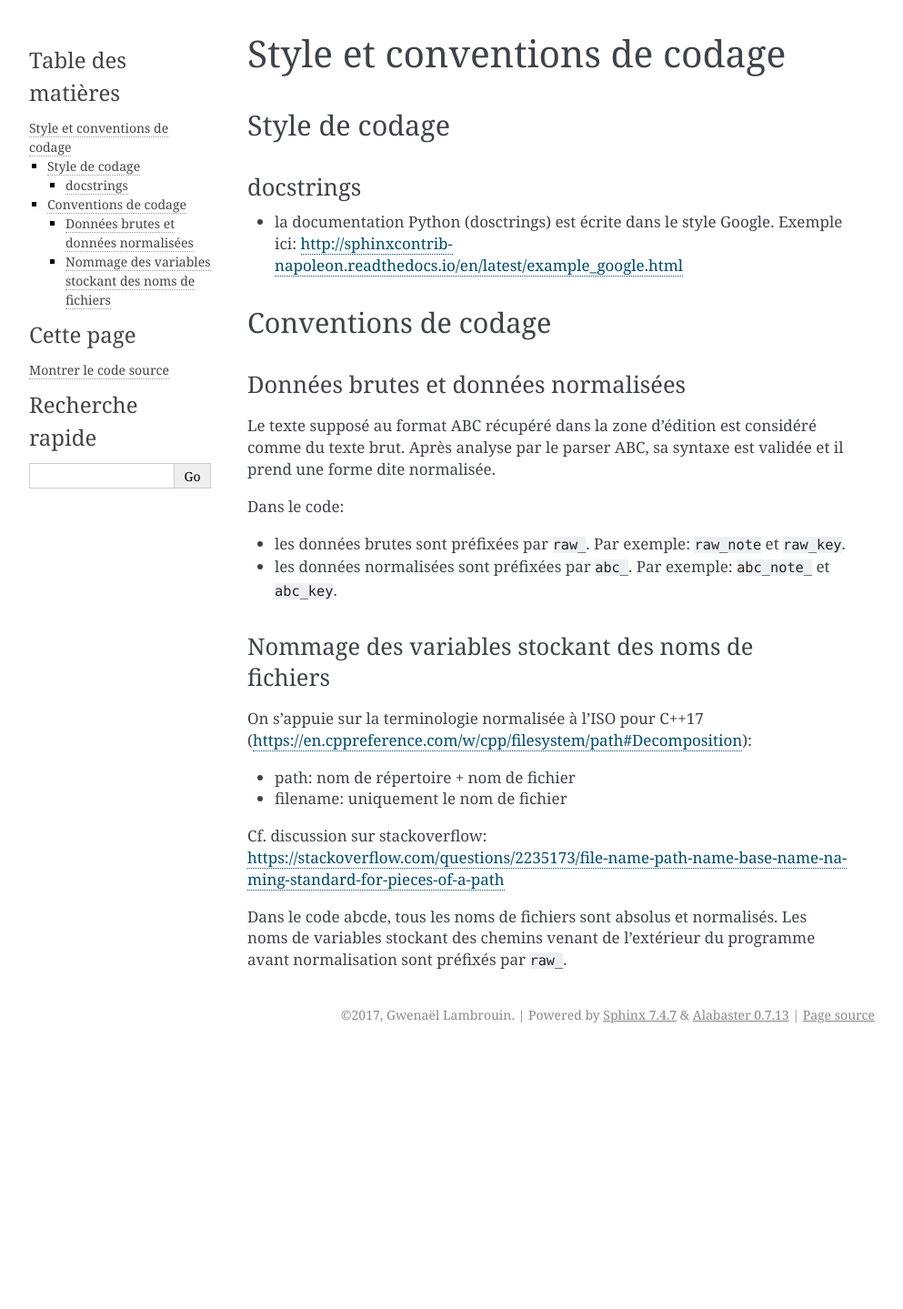
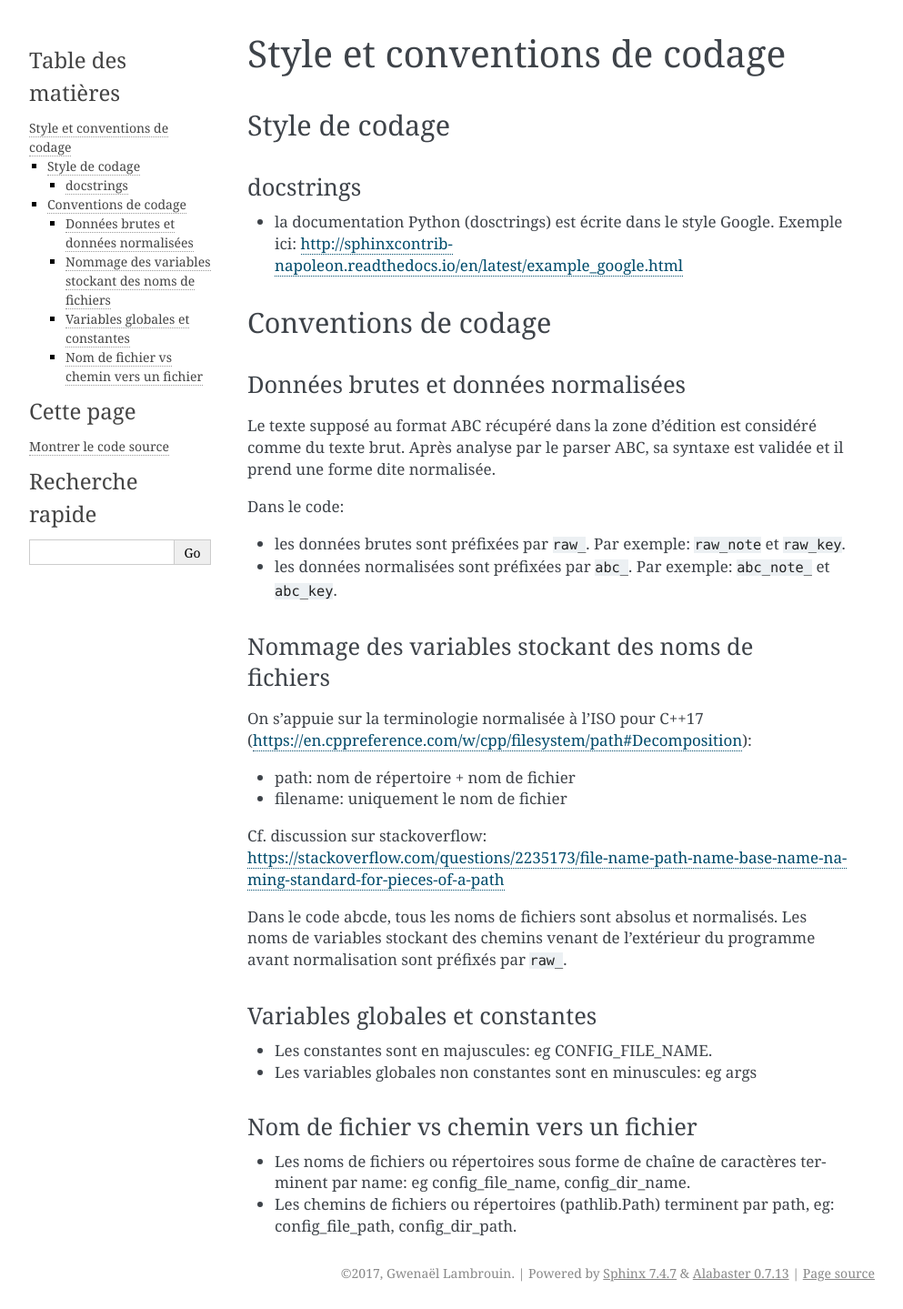
Before and after one commit to glm35/abcted, a Sphinx documentation site: the page built from docs/developer_docs/coding_conventions.rst, in a window 1280 px wide. Shown: the whole page at 91% size, without its empty margins (148-1141 px from the left). Built offline with Sphinx 7.4.7, drawn with Linux system fonts in a browser that asks for light colours; before the commit the page ends 1155 px from its top, so only the background shows below that.

Commit message:
coding conventions: variable naming

```diff
--- a/docs/developer_docs/coding_conventions.rst
+++ b/docs/developer_docs/coding_conventions.rst
@@ -45,3 +45,19 @@ https://stackoverflow.com/questions/2235173/file-name-path-name-base-name-naming
 Dans le code abcde, tous les noms de fichiers sont absolus et normalisés.
 Les noms de variables stockant des chemins venant de l'extérieur du programme
 avant normalisation sont préfixés par ``raw_``.
+
+Variables globales et constantes
+~~~~~~~~~~~~~~~~~~~~~~~~~~~~~~~~
+
+* Les constantes sont en majuscules: eg CONFIG_FILE_NAME.
+
+* Les variables globales non constantes sont en minuscules: eg args
+
+Nom de fichier vs chemin vers un fichier
+~~~~~~~~~~~~~~~~~~~~~~~~~~~~~~~~~~~~~~~~
+
+* Les noms de fichiers ou répertoires sous forme de chaîne de caractères
+  terminent par name: eg config_file_name, config_dir_name.
+
+* Les chemins de fichiers ou répertoires (pathlib.Path) terminent par path,
+  eg: config_file_path, config_dir_path.
```
